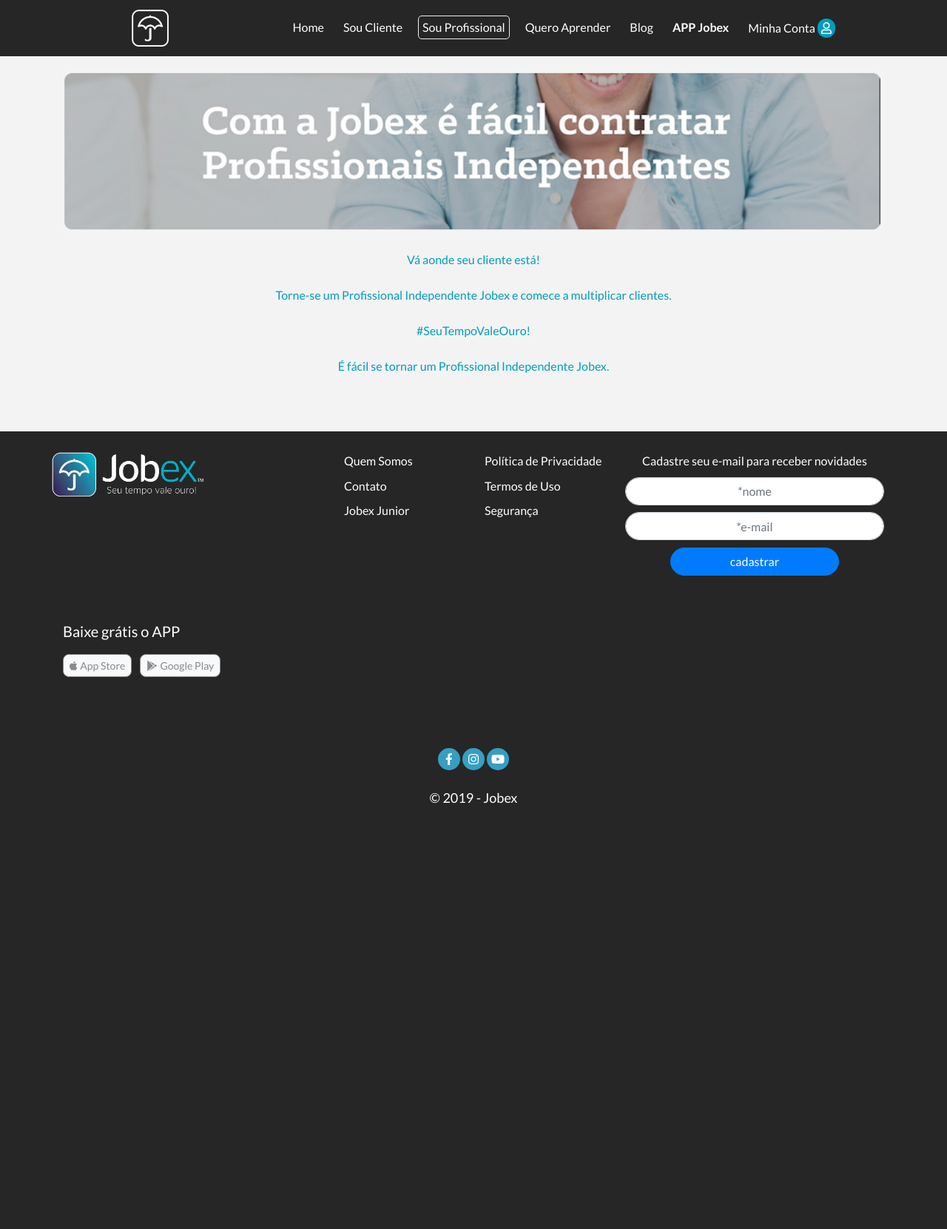
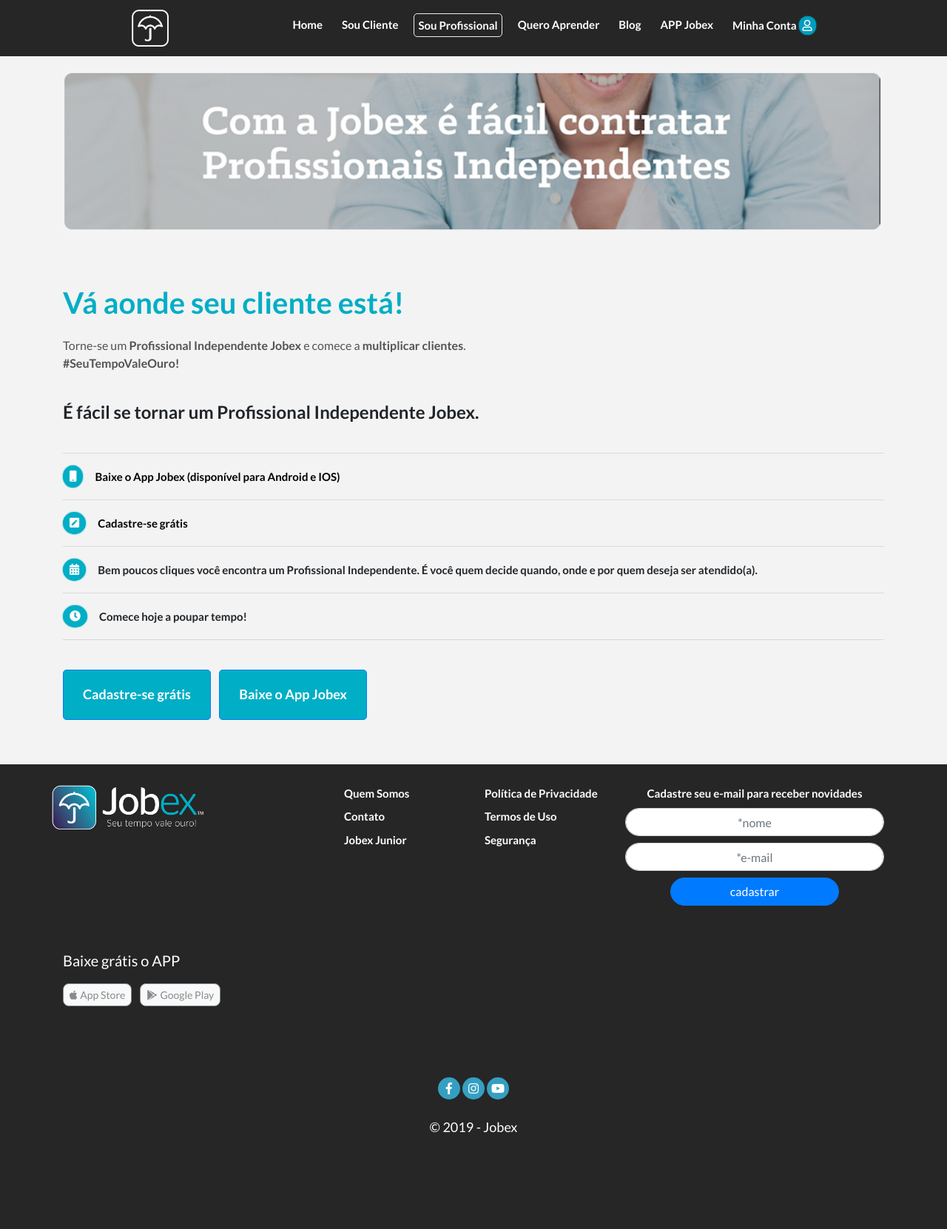
Before and after one commit to munduu/jobex-landpage, a PHP site: page /src/view/sou-profissional.php in a window 1280 px wide. Shown: the whole page at 74% size. Before the commit the page ends 1086 px from the top, so only its background shows below. Run offline with PHP 8.4, Linux system fonts and the light colour scheme; some libraries are stand-ins or nearby versions.

Commit message:
sou profissional

```diff
--- a/src/css/sou-profissional.css
+++ b/src/css/sou-profissional.css
@@ -0,0 +1,51 @@
+.title {
+    color: #00AEC5;
+    font-weight: bold;
+    font-size: 40px;
+    margin-top: 40px;
+}
+
+.bannerImage {}
+
+ul {
+    padding-left: 0;
+}
+
+li i {
+    text-align: center;
+    display: inline-block;
+    border-radius: 100%;
+    color: #ffffff;
+    box-shadow: 0px 0px 2px #00AEC5;
+    background-color: #00AEC5;
+    padding: 0.5em 0.6em;
+    margin-right: 16px;
+}
+
+li {
+    list-style: none;
+    margin-bottom: 8px;
+    font-weight: bold;
+    font-size: 15px;
+}
+li a {
+    color: #000000;
+}
+h4 {
+    margin-top: 40px;
+    margin-bottom: 40px;
+}
+
+.btDownload {
+    margin-top: 24px;
+    background-color: #00AEC5;
+    font-weight: bold;
+    font-size: 18px;
+    color: #ffffff;
+    height: 68px;
+    width: 200px;
+}
+
+p {
+    color: #535353;
+}
--- a/src/view/sou-profissional.php
+++ b/src/view/sou-profissional.php
@@ -4,13 +4,14 @@
 <html lang="pt-BR">
 
 <!-- HEADER-->
+
 <head>
   <meta charset="utf-8">
   <meta name="viewport" content="width=device-width, initial-scale=1, shrink-to-fit=no">
-  <meta name="description" content="<?php echo $pageDescription;?>">
-  <meta name="author" content="<?php echo $pageAuthor;?>">
-  <meta name="keywords"content="<?php echo $pageKeywords;?>">
-  <title><?php echo $pageTitle;?></title>
+  <meta name="description" content="<?php echo $pageDescription; ?>">
+  <meta name="author" content="<?php echo $pageAuthor; ?>">
+  <meta name="keywords" content="<?php echo $pageKeywords; ?>">
+  <title><?php echo $pageTitle; ?></title>
 
   <!-- Bootstrap core CSS -->
   <link href="../../vendor/bootstrap/css/bootstrap.min.css" rel="stylesheet">
@@ -18,8 +19,7 @@
   <!-- Custom fonts for this template -->
   <link href="../../vendor/fontawesome-free/css/all.min.css" rel="stylesheet">
   <link href="../../vendor/simple-line-icons/css/simple-line-icons.css" rel="stylesheet" type="text/css">
-  <link href="https://fonts.googleapis.com/css?family=Lato:300,400,700,300italic,400italic,700italic" rel="stylesheet"
-    type="text/css">
+  <link href="https://fonts.googleapis.com/css?family=Lato:300,400,700,300italic,400italic,700italic" rel="stylesheet" type="text/css">
 
   <!-- Custom styles for this template -->
   <link href="../css/landing-page.min.css" rel="stylesheet">
@@ -38,14 +38,29 @@
   <div class="container">
 
     <img src="../../img/banner-souprofissional.png" class="img-fluid" alt="Responsive image"><br><br>
-
-    <p style="text-align:center; color:#009DBE;">Vá aonde seu cliente está!<br><br>
-
-      Torne-se um Profissional Independente Jobex e comece a multiplicar clientes.<br><br>
-
-      #SeuTempoValeOuro!<br><br>
-
-      É fácil se tornar um Profissional Independente Jobex.</p>
+    <p class="title">
+      Vá aonde seu cliente está!
+    </p>
+    <p>
+    Torne-se um <strong>Profissional Independente Jobex</strong> e comece a <strong>multiplicar clientes</strong>. <br>
+    <strong>#SeuTempoValeOuro!</strong>
+    </p>
+    <h4>É fácil se tornar um Profissional Independente Jobex.</h4>
+    <!-- LIST -->
+    <ul>
+      <hr>
+      <li><i class="fas fa-mobile"></i><a href="../../app/">Baixe o App Jobex (disponível para Android e IOS)</a></li>
+      <hr>
+      <li><i class="fas fa-pen-square"></i><a href="../../cadastrar/">Cadastre-se grátis</a></li>
+      <hr>
+      <li><i class="fas fa-calendar-alt"></i>Bem poucos cliques você encontra um Profissional Independente. É você quem decide quando, onde e por quem deseja ser atendido(a).</li>
+      <hr>
+      <li><i class="fas fa-clock"></i>Comece hoje a poupar tempo!</li>
+      <hr>
+    </ul>
+    <!-- BUTTONS -->
+    <a href="../../cadastrar/"><button type="submit" class="btn-lg btn btn-primary btDownload mr-2">Cadastre-se grátis</button></a>
+    <a href="../../app/"><button type="submit" class="btn-lg btn btn-primary btDownload">Baixe o App Jobex</button></a>
   </div>
   <!-- END CONTENT -->
 
```
Also changed, not shown: src/css/sou-cliente.css (+7 -1 lines), src/view/sou-cliente.php (+6 -7 lines).
